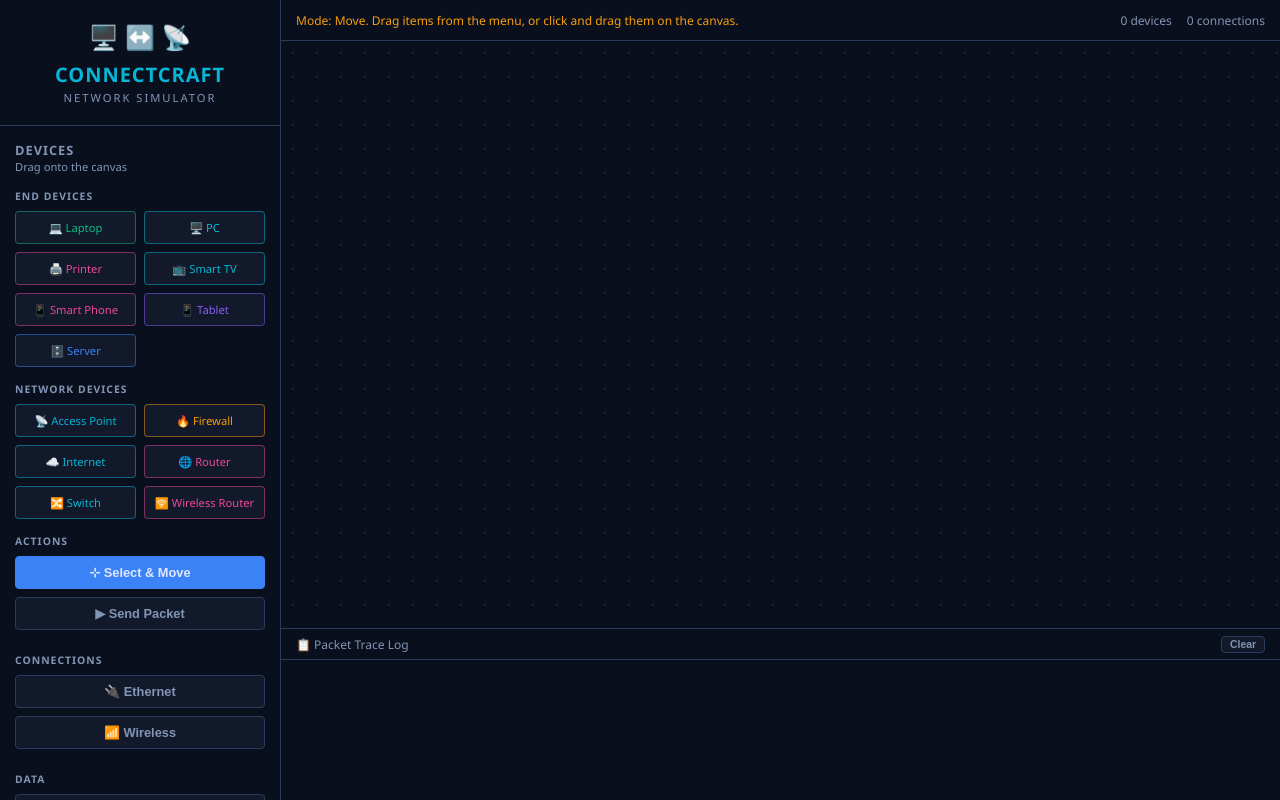
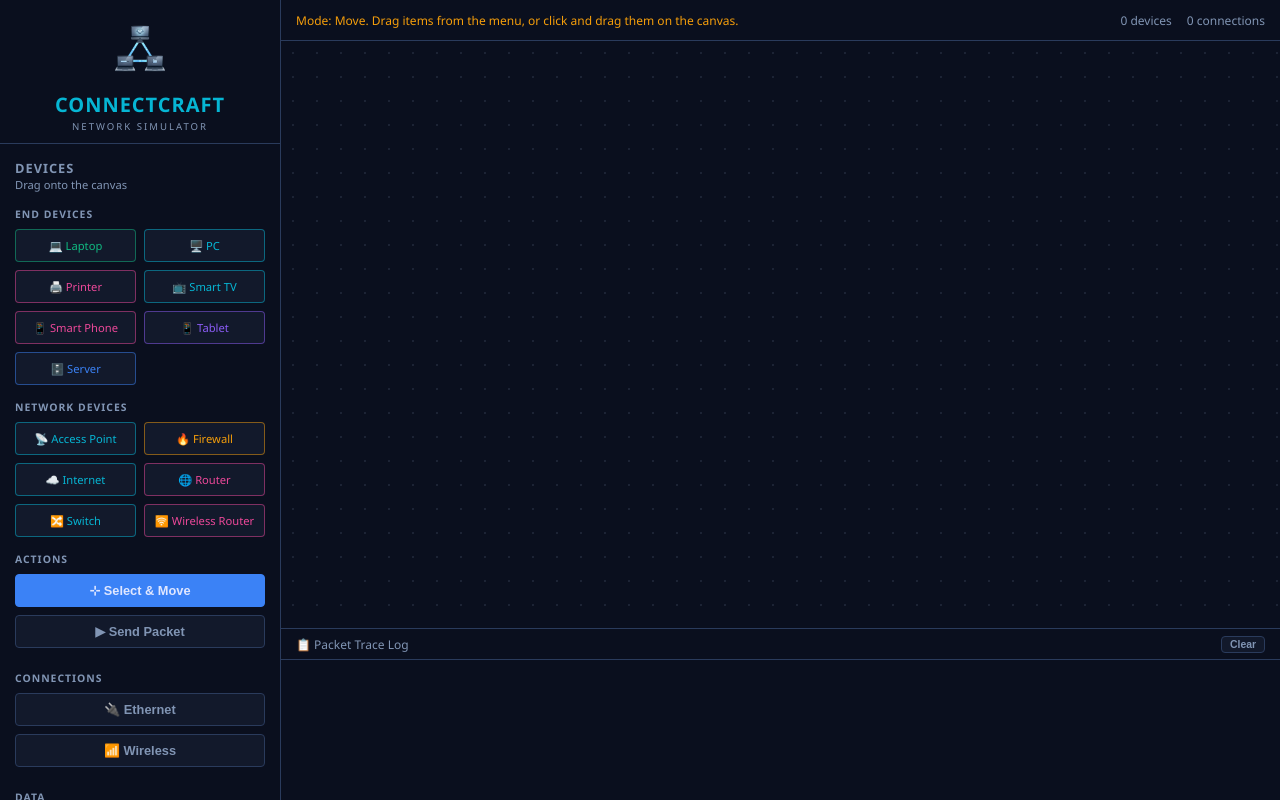
Before and after one commit to luispalumbo/ConnectCraft, a plain HTML site: page index.html in a window 1280 px wide. Drawn offline with Linux system fonts and the light colour scheme.

Commit message:
logo update along with text size

```diff
--- a/css/style.css
+++ b/css/style.css
@@ -34,14 +34,14 @@ body {
 }
 
 #app-header {
-  padding: 20px;
+  padding: 10px;
   border-bottom: 1px solid var(--border-dark);
   text-align: center;
 }
 
-#app-logo { font-size: 1.5rem; margin-bottom: 8px; }
+#app-logo { font-size: 0.5rem; margin-bottom: 1px; }
 #app-title { font-size: 1.25rem; font-weight: bold; color: var(--glow-cyan); text-transform: uppercase; letter-spacing: 1px; }
-#app-subtitle { font-size: 0.7rem; color: var(--text-mute); letter-spacing: 2px; margin-top: 2px; }
+#app-subtitle { font-size: 0.6rem; color: var(--text-mute); letter-spacing: 2px; margin-top: 2px; }
 
 #sidebar-content { padding: 15px; overflow-y: auto; flex-grow: 1; }
 
--- a/index.html
+++ b/index.html
@@ -9,9 +9,10 @@
 <body>
 
   <!-- Sidebar -->
+  <!-- <div id="app-logo">🖥️  ↔️  📡</div> -->
   <div id="sidebar">
     <div id="app-header">
-      <div id="app-logo">🖥️  ↔️  📡</div>
+      <div id="app-logo"><img src="network.png" width="30%"></div>
       <div id="app-title">ConnectCraft</div>
       <div id="app-subtitle">NETWORK SIMULATOR</div>
     </div>
```
